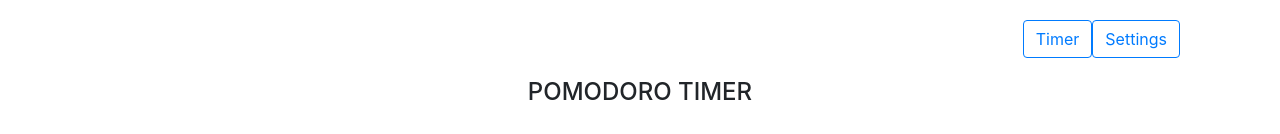
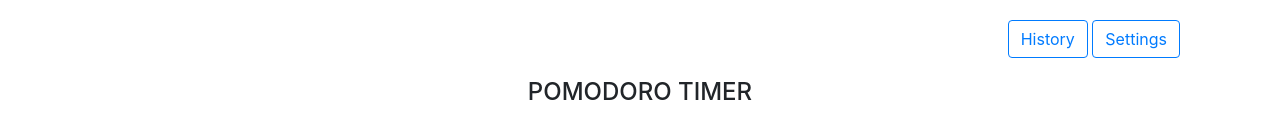
Before and after one commit to Burnett2k/work-timer-react, a React (Create React App) app: page / in a window 1280 px wide. Shown: the top 134 px of the page. Built offline with nearby package versions, Linux system fonts and the light colour scheme.

Commit message:
add space bw buttons

```diff
--- a/src/components/App.js
+++ b/src/components/App.js
@@ -111,6 +111,7 @@ class App extends Component {
             toggleModalShown={this.toggleModalShown}
             showModal={this.state.showModal}
           />
+          &nbsp;
           <HistoryButton
             toggleChartVisible={this.toggleChartVisible}
             isChartVisible={this.state.isChartVisible}
@@ -125,7 +126,6 @@ class App extends Component {
               playPause={this.state.playPause}
               stop={this.state.stop}
               reset={this.state.reset}
-              toggleChartVisible={this.toggleChartVisible}
             />
             <SaveGoals
               isEditMode={this.state.isEditMode}
--- a/src/components/HistoryButton.js
+++ b/src/components/HistoryButton.js
@@ -10,7 +10,7 @@ class HistoryButton extends React.Component {
       >
         <i className="fa fa-history d-block d-md-none" aria-hidden="true" />
         <span className="d-none d-md-block d-lg-block d-xl-block">
-          {this.props.isChartVisible ? "History" : "Timer"}
+          {this.props.isChartVisible ? "Timer" : "History"}
         </span>
       </button>
     );
```
